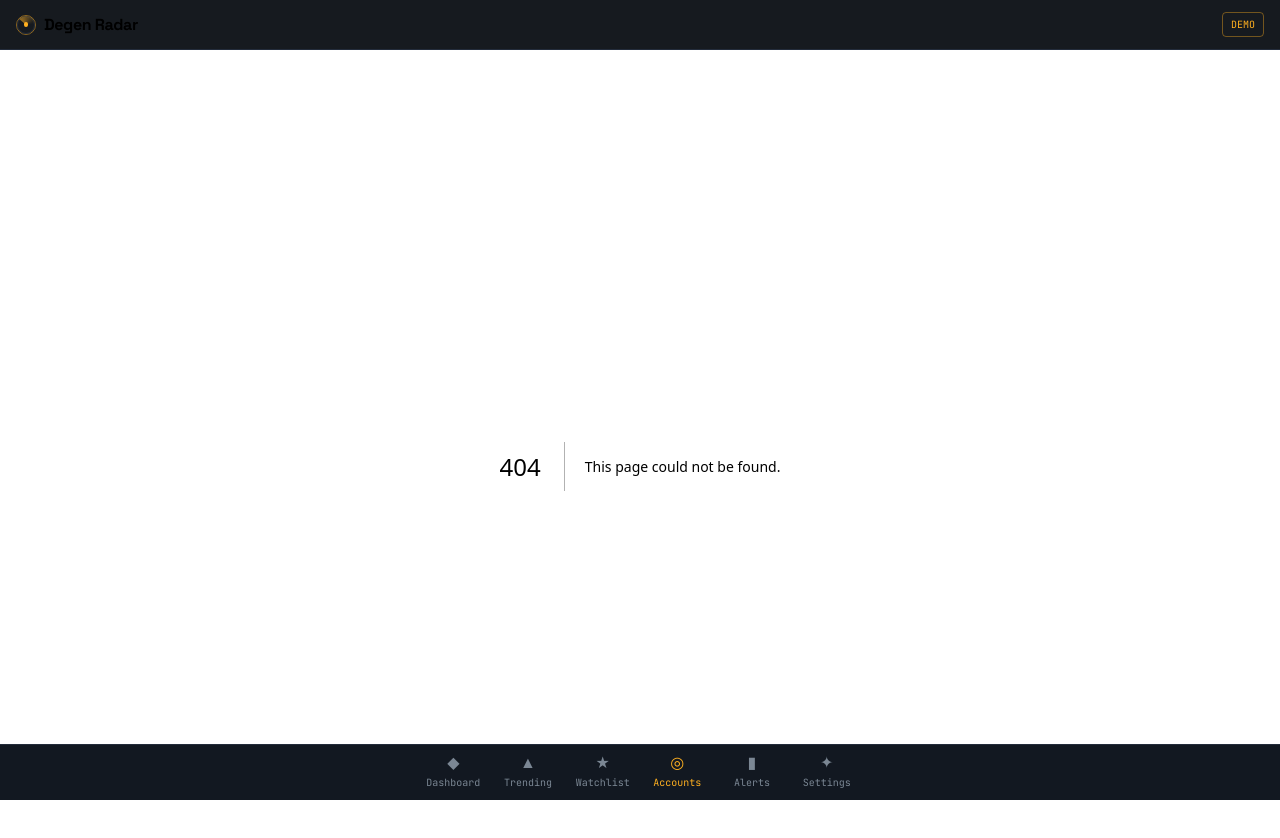
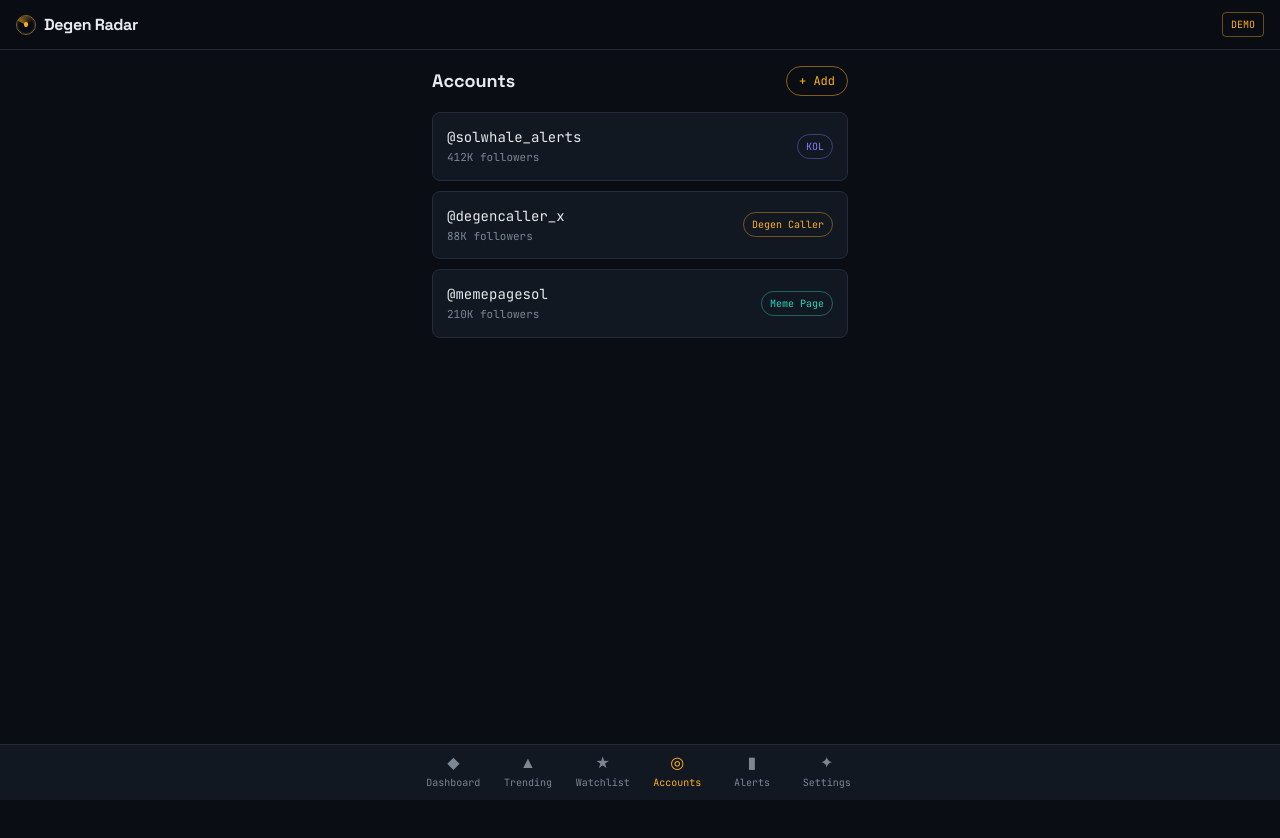
Before and after one commit to bigmayor16/Degen-radar, a Next.js app: page /accounts in a window 1280 px wide. Before the commit this address had no page. Shown: the top 838 px of the page. After the commit the page ends 800 px from the top, so only its background shows below. Built offline with nearby package versions, Linux system fonts and the light colour scheme.

Commit message:
Add AccountsPage component with demo accounts

```diff
--- /dev/null
+++ b/app/accounts/page.tsx
@@ -0,0 +1,44 @@
+const demoAccounts = [
+  { username: '@solwhale_alerts', category: 'KOL', followers: '412K' },
+  { username: '@degencaller_x', category: 'Degen Caller', followers: '88K' },
+  { username: '@memepagesol', category: 'Meme Page', followers: '210K' },
+];
+
+const categoryColor: Record<string, string> = {
+  KOL: 'text-kol border-kol/40',
+  'Degen Caller': 'text-signal border-signal/40',
+  'Meme Page': 'text-growth border-growth/40',
+};
+
+export default function AccountsPage() {
+  return (
+    <div>
+      <div className="flex items-center justify-between mb-4">
+        <h1 className="text-lg font-bold">Accounts</h1>
+        <button className="text-xs font-mono border border-signal/50 text-signal rounded-full px-3 py-1.5">
+          + Add
+        </button>
+      </div>
+      <div className="space-y-2.5">
+        {demoAccounts.map((a) => (
+          <div
+            key={a.username}
+            className="rounded-lg border border-line bg-panel p-3.5 flex items-center justify-between"
+          >
+            <div>
+              <p className="font-mono text-sm">{a.username}</p>
+              <p className="text-[11px] text-muted font-mono mt-0.5">
+                {a.followers} followers
+              </p>
+            </div>
+            <span
+              className={`text-[10px] font-mono px-2 py-1 rounded-full border ${categoryColor[a.category]}`}
+            >
+              {a.category}
+            </span>
+          </div>
+        ))}
+      </div>
+    </div>
+  );
+}
```
